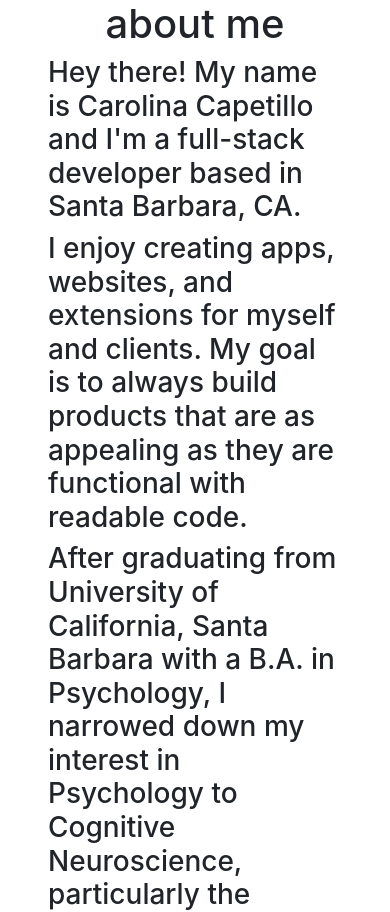
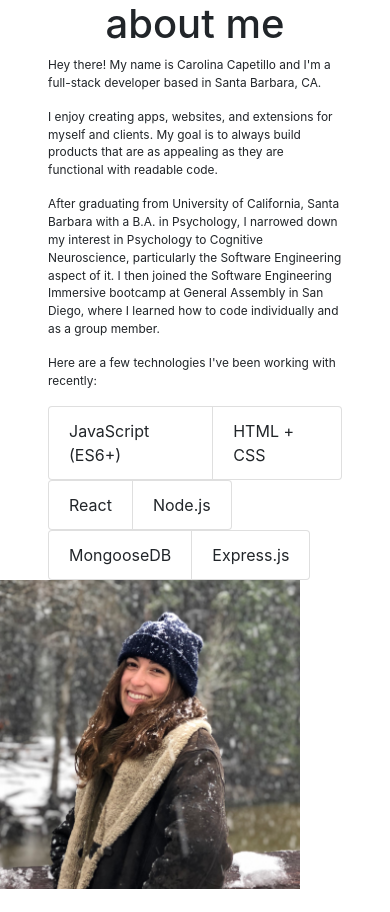
Before and after one commit to capetillo/carolina-portfolio, a React (Create React App) app: page / in a window 390 px wide. Shown: the top 912 px of the page. After the commit the page ends 889 px from the top, so only its background shows below. Built offline with nearby package versions, Linux system fonts and the light colour scheme.

Commit message:
responsive text size

```diff
--- a/public/index.html
+++ b/public/index.html
@@ -30,7 +30,7 @@
   integrity="sha384-9aIt2nRpC12Uk9gS9baDl411NQApFmC26EwAOH8WgZl5MYYxFfc+NcPb1dKGj7Sk"
   crossorigin="anonymous"
 />
-    <title>React App</title>
+    <title>Carolina Capetillo</title>
   </head>
   <body>
     <noscript>You need to enable JavaScript to run this app.</noscript>
--- a/src/App.css
+++ b/src/App.css
@@ -1,3 +1,5 @@
+
+
 .aboutMe {
   display: flex;
   justify-content: space-between;
@@ -6,3 +8,7 @@
 .caro {
   width: 300px;
 }
+
+p {
+  font-size: calc(0.5em + 1vw);
+}
--- a/src/components/About/About.css
+++ b/src/components/About/About.css
@@ -1,11 +1,4 @@
-.aboutMe {
+.about {
+
 
 }
-
-.container {
-
-}
-
-.carolina {
-
-}
--- a/src/components/About/About.jsx
+++ b/src/components/About/About.jsx
@@ -10,7 +10,7 @@ import {Row, Col, Card, CardImg, CardText, CardBody,
 
 const About = (props) => {
     return (
-        <div className="aboutMe">
+        <div className="about">
 
             <Row className="text-left px-5" >
 
--- a/src/components/About/Bio.jsx
+++ b/src/components/About/Bio.jsx
@@ -3,7 +3,7 @@ import React from 'react';
 const Bio = (props) => {
     return (
     <div>
-        <h3>Hey there! My name is Carolina Capetillo and I'm a full-stack developer based in Santa Barbara, CA.</h3>
+        <p>Hey there! My name is Carolina Capetillo and I'm a full-stack developer based in Santa Barbara, CA.</p>
     </div>
     )
 }
--- a/src/components/About/Education.jsx
+++ b/src/components/About/Education.jsx
@@ -3,13 +3,13 @@ import React from 'react';
 const Education = (props) => {
     return (
     <div>
-        <h3>
+        <p>
         After graduating from University of California, Santa Barbara with a
         B.A. in Psychology, I narrowed down my interest in Psychology to Cognitive Neuroscience,
         particularly the Software Engineering aspect of it.
         I then joined the Software Engineering Immersive bootcamp at General Assembly in San Diego,
         where I learned how to code individually and as a group member.
-        </h3>
+        </p>
     </div>
     )
 }
--- a/src/components/About/Interests.jsx
+++ b/src/components/About/Interests.jsx
@@ -3,9 +3,9 @@ import React from 'react';
 const Interests = (props) => {
     return (
     <div>
-        <h3>I enjoy creating apps, websites, and extensions for myself and clients.
+        <p>I enjoy creating apps, websites, and extensions for myself and clients.
               My goal is to always build products that are
-              as appealing as they are functional with readable code.</h3>
+              as appealing as they are functional with readable code.</p>
     </div>
     )
 }
--- a/src/components/About/Technologies.jsx
+++ b/src/components/About/Technologies.jsx
@@ -4,9 +4,9 @@ import {ListGroup, ListGroupItem} from 'react-bootstrap';
 const Technologies = (props) => {
     return (
     <div>
-        <h3>
+        <p>
              Here are a few technologies I've been working with recently:
-        </h3>
+        </p>
         <ListGroup horizontal>
             <ListGroup.Item >
                 JavaScript (ES6+)
```
Also changed, not shown: src/index.css (line endings or trailing spaces).
